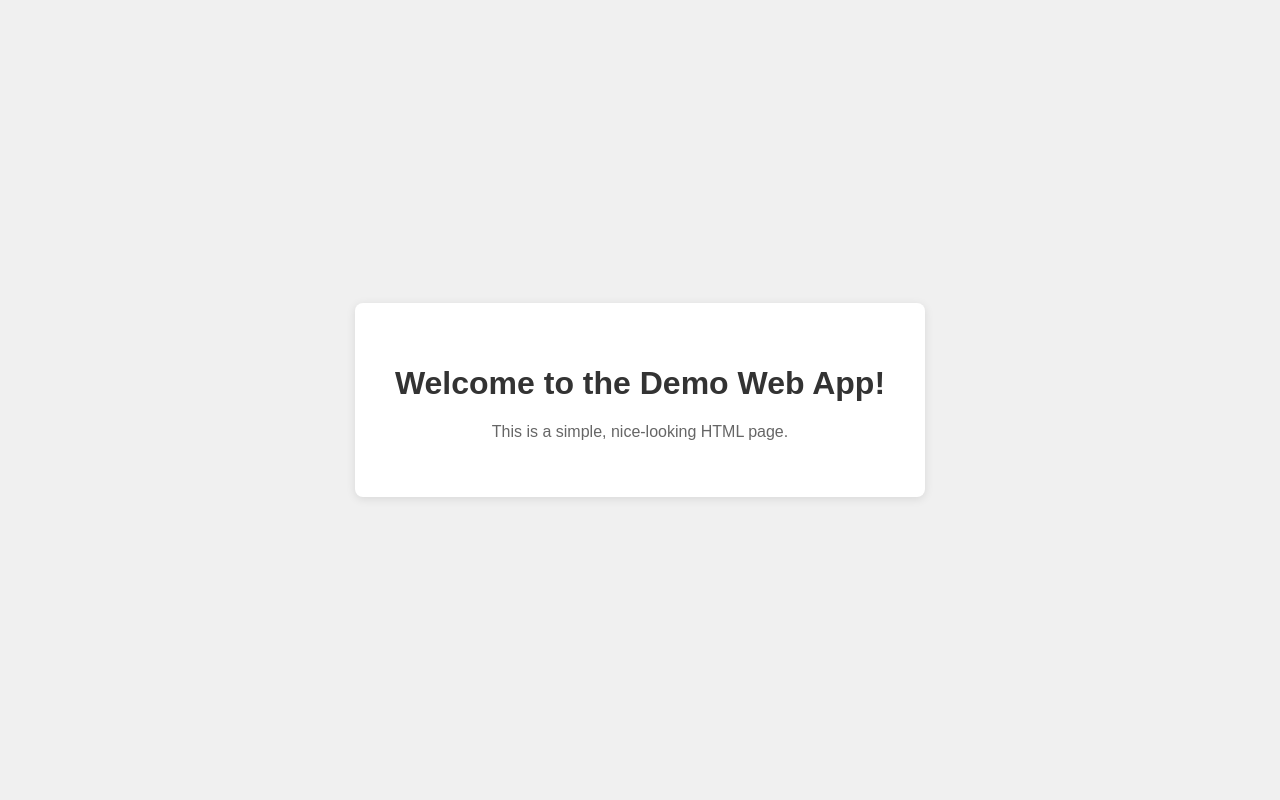
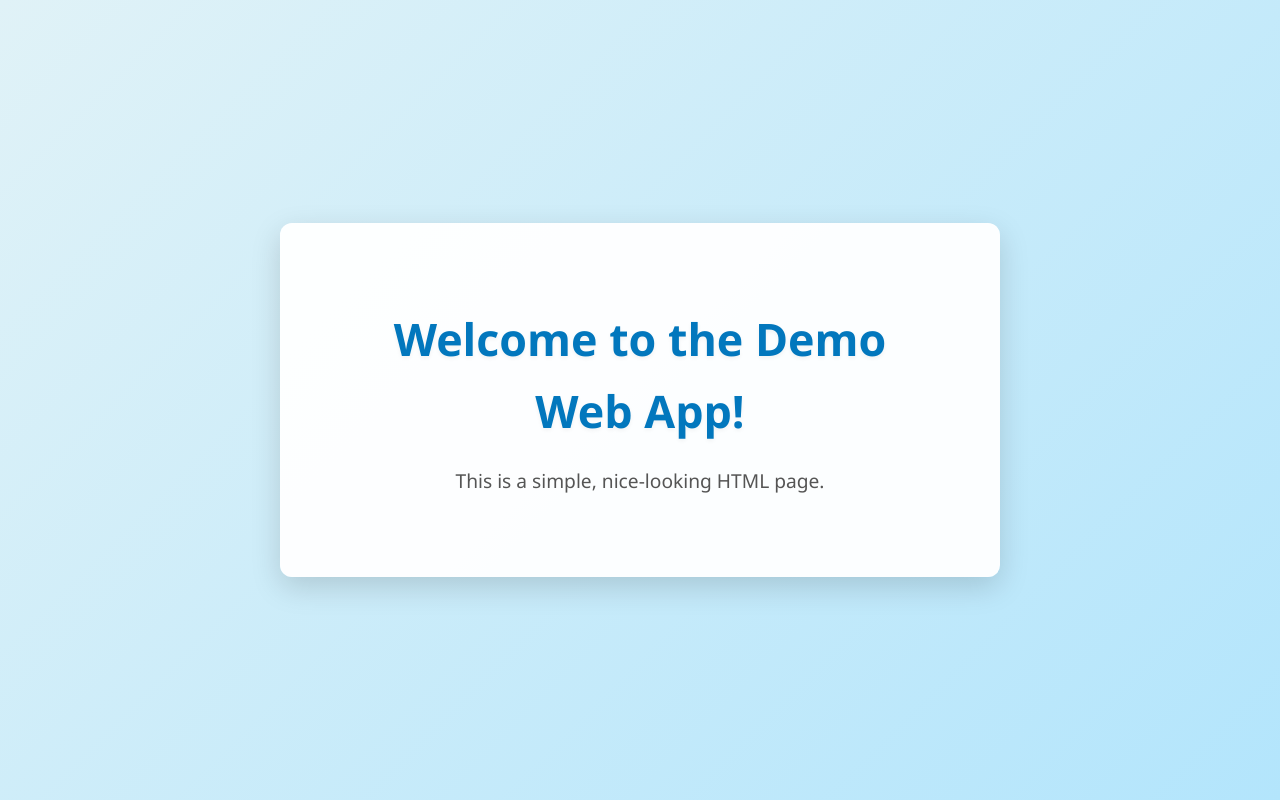
Before and after one commit to malcommusonza/DemoWebApp, a plain HTML site: page index.html in a window 1280 px wide. Drawn offline with Linux system fonts and the light colour scheme.

Commit message:
Add basic CSS for visual appeal

```diff
--- a/index.html
+++ b/index.html
@@ -4,12 +4,7 @@
     <meta charset="UTF-8">
     <meta name="viewport" content="width=device-width, initial-scale=1.0">
     <title>Demo Web App</title>
-    <style>
-        body { font-family: sans-serif; display: flex; justify-content: center; align-items: center; height: 100vh; margin: 0; background-color: #f0f0f0; }
-        .container { text-align: center; background-color: white; padding: 40px; border-radius: 8px; box-shadow: 0 2px 10px rgba(0,0,0,0.1); }
-        h1 { color: #333; }
-        p { color: #666; }
-    </style>
+    <link rel="stylesheet" href="style.css">
 </head>
 <body>
     <div class="container">
--- /dev/null
+++ b/style.css
@@ -0,0 +1,46 @@
+body {
+    font-family: 'Segoe UI', Tahoma, Geneva, Verdana, sans-serif;
+    display: flex;
+    justify-content: center;
+    align-items: center;
+    min-height: 100vh; /* Use min-height to allow content to expand */
+    margin: 0;
+    background: linear-gradient(135deg, #e0f2f7, #b3e5fc); /* Softer gradient background */
+    color: #333;
+    line-height: 1.6;
+    padding: 20px; /* Add some padding around the page */
+    box-sizing: border-box; /* Include padding in the element's total width and height */
+}
+
+.container {
+    text-align: center;
+    background-color: rgba(255, 255, 255, 0.95); /* Slightly transparent white for a modern look */
+    padding: 50px 60px; /* More padding */
+    border-radius: 12px; /* More rounded corners */
+    box-shadow: 0 10px 30px rgba(0, 0, 0, 0.15); /* Stronger, softer shadow */
+    max-width: 600px; /* Limit container width */
+    width: 100%; /* Ensure it takes full width up to max-width */
+}
+
+h1 {
+    color: #0277bd; /* A nice blue */
+    font-size: 2.8em; /* Larger heading */
+    margin-bottom: 20px;
+    text-shadow: 0 2px 4px rgba(0, 0, 0, 0.05); /* Subtle text shadow */
+}
+
+p {
+    color: #555;
+    font-size: 1.2em; /* Larger paragraph text */
+    margin-bottom: 30px;
+}
+
+/* Optional: Add a subtle animation for a more dynamic feel */
+@keyframes fadeInUp {
+    from { opacity: 0; transform: translateY(20px); }
+    to { opacity: 1; transform: translateY(0); }
+}
+
+.container {
+    animation: fadeInUp 1s ease-out forwards;
+}
```
